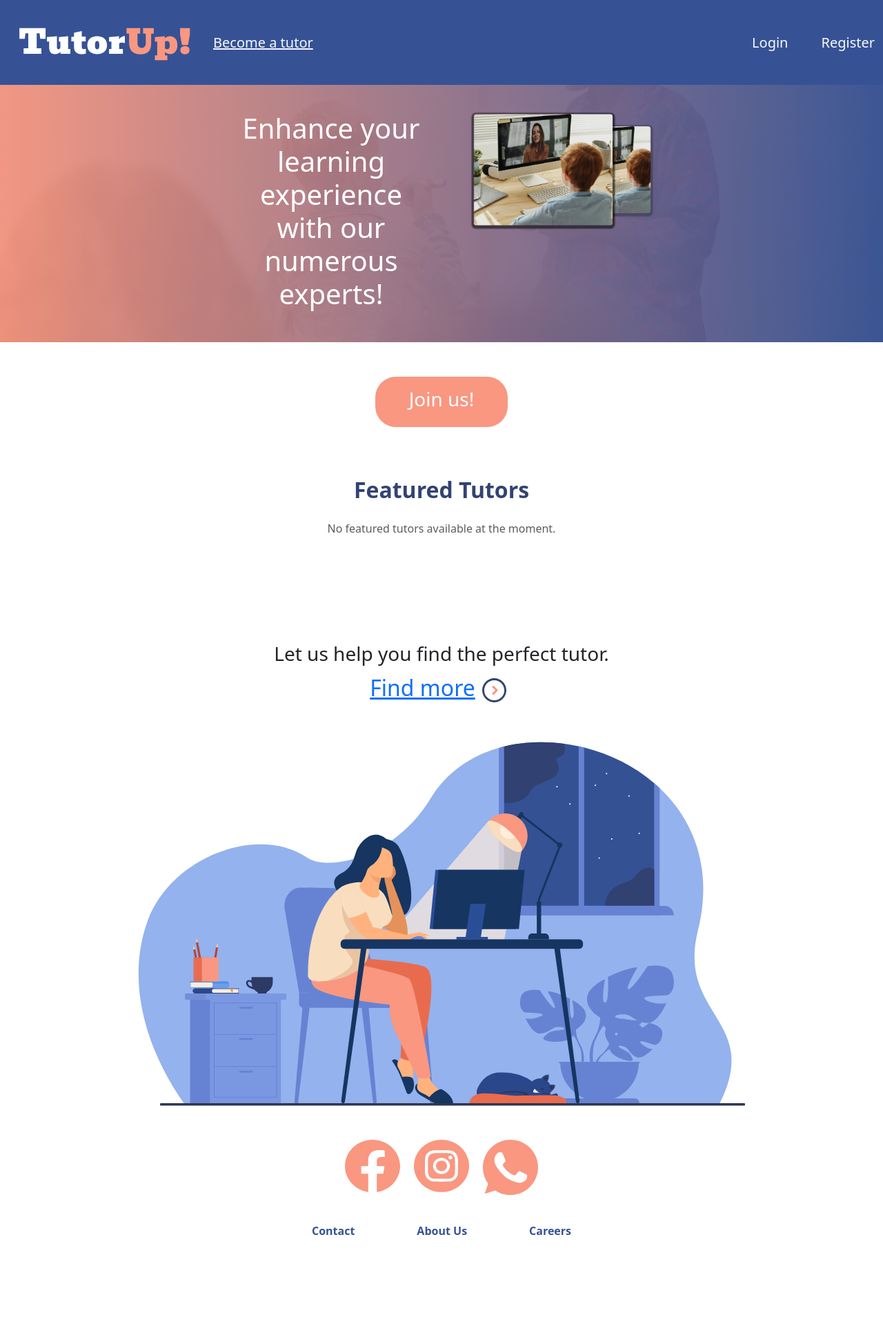
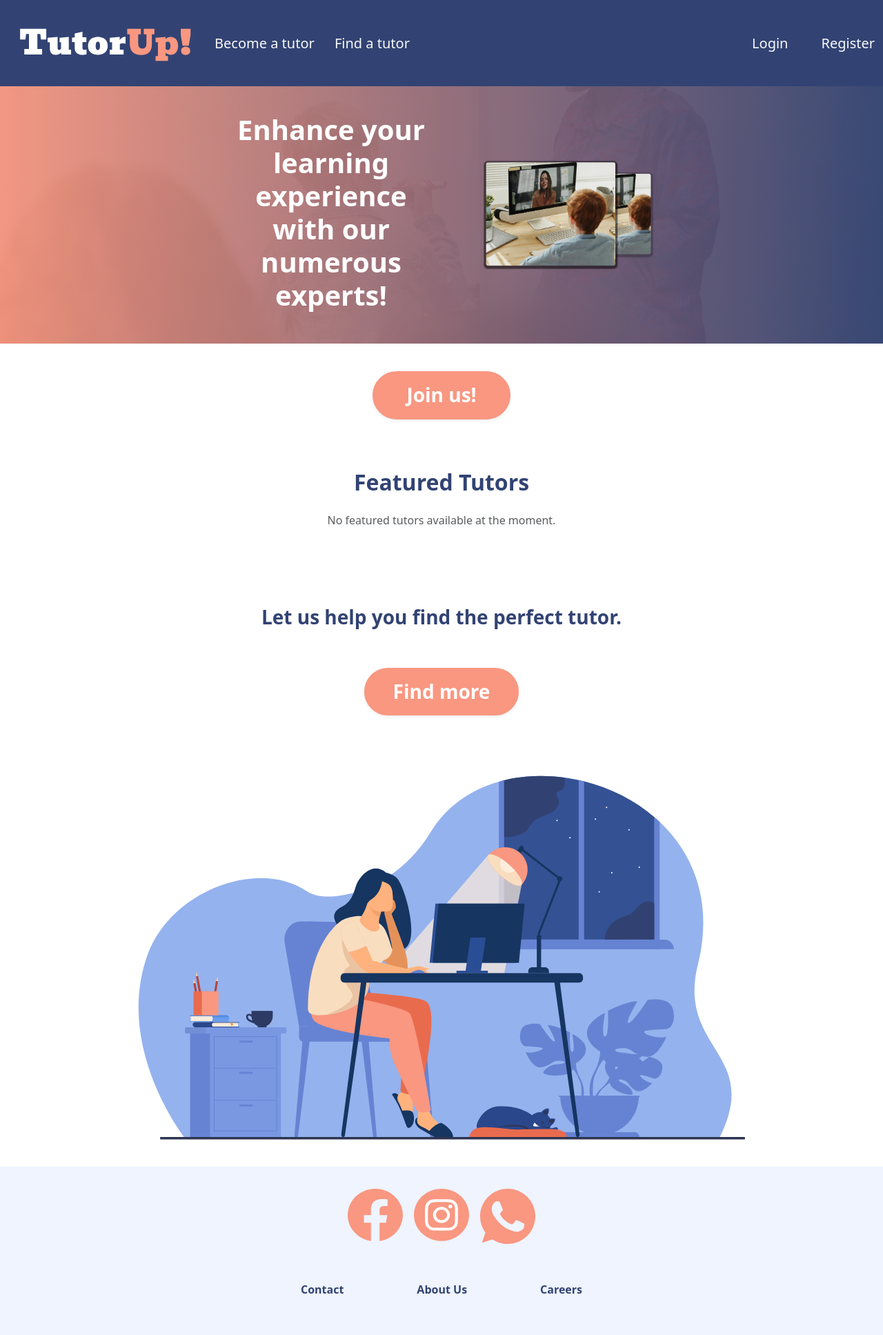
Before and after one commit to anasenjug/tutorup_default_auth, a Django app: page / in a window 1280 px wide. Shown: the whole page at 69% size. Before the commit the page ends 1790 px from the top, so only its background shows below. Run offline with Django 5.2, Linux system fonts and the light colour scheme; data that the repository does not hold is empty; some libraries are stand-ins or nearby versions.

Commit message:
Styling restructure Part 1 - Index and Base templates

```diff
--- a/tutorup/core/static/css/custom.css
+++ b/tutorup/core/static/css/custom.css
@@ -1,8 +1,8 @@
 
 :root {
-    --bs-tudarkblue: #365295;
+    --bs-tudarkblue: #324373;
     --bs-tumedblue: #6683D3;
-    --bs-tulightblue: #b7c5e2;
+    --bs-tulightblue:#EFF4FF;
     --bs-tuorange: #F99781;
 
     --bs-gradient-tutlr: linear-gradient(90deg, #365295, #F99781);
@@ -20,11 +20,69 @@
 .bg-gradient-tutud { background: var(--bs-gradient-tutud) !important; color: #fff; }
 
 /* Buttons */
-.btn-tudarkblue { background-color: var(--bs-tudarkblue); color: #fff; border: none; }
-.btn-tumedblue { background-color: var(--bs-tumedblue); color: #fff; border: none; }
-.btn-tuorange { background-color: var(--bs-tuorange); color: #000; border: none; }
+.btn-tudarkblue {
+    background-color: var(--bs-tudarkblue);
+    color: #fff;
+    border: 2px solid var(--bs-tudarkblue);
+    transition: all 0.25s ease-in-out;
+}
+.btn-tudarkblue:hover {
+    color: var(--bs-tudarkblue) !important;
+}
+.btn-tumedblue {
+    background-color: var(--bs-tumedblue);
+    color: #ffffff;
+    border: 2px solid var(--bs-tumedblue);
+    transition: all 0.25s ease-in-out;
+}
+
+.btn-tumedblue:hover {
+    color: var(--bs-tumedblue) !important;
+}
+
+.btn-tuorange {
+    background-color: var(--bs-tuorange);
+    color: #000000;
+    border: 2px solid var(--bs-tuorange);
+    transition: all 0.25s ease-in-out;
+}
+
+.btn-tuorange:hover {
+    color: var(--bs-tuorange) !important;
+}
 
 .text-tudarkblue { color: var(--bs-tudarkblue) !important; }
 .text-tumedblue { color: var(--bs-tumedblue) !important; }
 .text-tulightblue { color: var(--bs-tulightblue) !important; }
 .text-tuorange { color: var(--bs-tuorange) !important; }
+
+/* Custom App-Specific Structural Layouts */
+
+/* Fluid UI Control for the Welcome/Join Button */
+.btn-join-us {
+    min-width: 200px;
+    max-width: 100%;
+    transition: transform 0.2s ease-in-out;
+}
+.btn-join-us:hover {
+    transform: scale(1.03);
+}
+
+/* Specific Card Layout Control */
+.card-tutor {
+    background-color: #EFF4FF !important; /* Soft card tint fallback */
+}
+
+/* Enforcing strict scaling controls for dynamic profile pictures */
+.card-tutor-img {
+    height: 200px;
+    object-fit: cover;
+}
+
+/* Reusable structural utility class for small inline iconography */
+.icon-inline {
+    width: 14px;
+    height: 14px;
+    vertical-align: middle;
+    display: inline-block;
+}
--- a/tutorup/core/static/css/style.css
+++ b/tutorup/core/static/css/style.css
@@ -15,7 +15,7 @@
         left: 0;
         width: 100%;
         height: 100%;
-        background: linear-gradient(to right, #F99781, #365295);
+        background: linear-gradient(to right, #F99781, #324373);
         z-index: 1; /* Ensure gradient is behind content */
     }
 
--- a/tutorup/core/templates/base.html
+++ b/tutorup/core/templates/base.html
@@ -1,6 +1,6 @@
 {% load static %}
 <!DOCTYPE html>
-<html>
+<html lang="en">
 <head>
     <meta charset="UTF-8">
     <meta name="viewport" content="width=device-width, initial-scale=1.0">
@@ -8,22 +8,20 @@
     <link href="https://cdn.jsdelivr.net/npm/bootstrap@5.3.3/dist/css/bootstrap.min.css" rel="stylesheet" integrity="sha384-QWTKZyjpPEjISv5WaRU9OFeRpok6YctnYmDr5pNlyT2bRjXh0JMhjY6hW+ALEwIH" crossorigin="anonymous">
     <link rel="stylesheet" href="{% static 'css/style.css' %}">
     <link rel="stylesheet" href="{% static 'css/custom.css' %}">
-    <!-- Include Alpine.js -->
     <script defer src="https://cdn.jsdelivr.net/npm/alpinejs@3.x.x/dist/cdn.min.js"></script>
-    <!-- Include Bootstrap JS -->
     <script src="https://cdn.jsdelivr.net/npm/bootstrap@5.3.3/dist/js/bootstrap.bundle.min.js" integrity="sha384-YvpcrYf0tY3lHB60NNkmXc5s9fDVZLESaAA55NDzOxhy9GkcIdslK1eN7N6jIeHz" crossorigin="anonymous" defer></script>
-    <!-- Custom CSS for banner -->
     <script src="https://unpkg.com/htmx.org@1.8.4"></script>
 </head>
 <body>
-    <nav class="navbar navbar-expand-lg navbar-light fs-5 bg-tudarkblue">
+    <nav class="navbar navbar-expand-lg navbar-dark fs-5 bg-tudarkblue">
         <div class="container-fluid">
-            <a class="navbar-brand" style="padding: 15px;" href="/">
-                <img src= "{% static 'images/TutorUp.svg' %}" alt="tutor up logo" >
+            <a class="navbar-brand p-3" href="/">
+                <img src="{% static 'images/TutorUp.svg' %}" alt="tutor up logo">
             </a>
             <div class="me-auto">
                 {% if not user.is_authenticated or user.user_type == 'student' %}
-                    <a href="{% url 'register_tutor' %}" class="text-light">Become a tutor</a>
+                    <a href="{% url 'register_tutor' %}" class="text-light text-decoration-none me-4">Become a tutor</a>
+                    <a href="{% url 'tutor_search' %}" class="text-light text-decoration-none">Find a tutor</a>
                 {% endif %}
             </div>
             <div class="d-flex justify-content-end align-items-center" x-data="{ userLoggedIn: {{ user.is_authenticated|yesno:'true,false' }}, userType: '{{ user.profile.user_type|default:'' }}' }">
@@ -36,16 +34,15 @@
                 <template x-if="userLoggedIn">
                     <div class="d-flex">
                         {% if user.is_authenticated and user.user_type == 'tutor' %}
-                            <a href="{% url 'tutor_profile_view' user.id %}" class="nav-link me-4">My Profile</a>
+                            <a href="{% url 'tutor_profile_view' user.id %}" class="nav-link me-4 text-light">My Profile</a>
                         {% endif %}
-                        <form action="{% url 'logout' %}" method="post" style="display:none;">
+                        <form action="{% url 'logout' %}" method="post" class="d-none">
                             {% csrf_token %}
                             <button type="submit" id="logoutBtn"></button>
                         </form>
                         <button class="nav-link ms-4 text-light" onclick="document.getElementById('logoutBtn').click();">
                             Logout
                         </button>
-
                     </div>
                 </template>
             </div>
@@ -58,35 +55,36 @@
     {% block content %}
     {% endblock %}
 
-
-
-<footer>
-    <div class="d-flex justify-content-center">
+    <footer class="py-4 bg-tulightblue">
+        <div class="d-flex justify-content-center mb-3">
             <a href="#">
-        <div class="icon-containerimgs" style="padding:10px;">
-        <line y1="0.5" x2="1621" y2="0.5" stroke="#365295"/>
+                <div class="icon-containerimgs p-2">
                     <img src="{% static 'images/facebook.svg' %}" alt="facebook logo">
                 </div>
             </a>
             <a href="#">
-        <div class="icon-containerimgs" style="padding:10px;">
+                <div class="icon-containerimgs p-2">
                     <img src="{% static 'images/insta.svg' %}" alt="instagram logo">
                 </div>
             </a>
             <a href="#">
-        <div class="icon-containerimgs" style="padding:10px;">
+                <div class="icon-containerimgs p-2">
                     <img src="{% static 'images/whatsapp.svg' %}" alt="whatsapp logo">
                 </div>
             </a>
-
-</div>
-<div class="d-flex justify-content-center footer-links">
-    <div class="icon-container"><a href="{% url 'contact_us' %}">Contact</a></div>
-    <div class="icon-container"><a href="{% url 'about_us' %}">About Us</a></div>
-    <div class="icon-container"><a href="#">Careers</a></div>
-
         </div>
 
+        <div class="d-flex justify-content-center footer-links">
+            <div class="icon-container mx-2">
+                <a href="{% url 'contact_us' %}" class="text-decoration-none text-tudarkblue fw-semibold">Contact</a>
+            </div>
+            <div class="icon-container mx-2">
+                <a href="{% url 'about_us' %}" class="text-decoration-none text-tudarkblue fw-semibold">About Us</a>
+            </div>
+            <div class="icon-container mx-2">
+                <a href="#" class="text-decoration-none text-tudarkblue fw-semibold">Careers</a>
+            </div>
+        </div>
     </footer>
 </body>
 </html>
--- a/tutorup/core/templates/index.html
+++ b/tutorup/core/templates/index.html
@@ -7,14 +7,14 @@
     <div class="content">
         <template x-if="currentPage === 'index'">
             <div class="container">
-                <div class="row">
+                <div class="row align-items-center">
                     <div class="col-md-6">
-                        <h1>Enhance your
+                        <h1 class="text-tudarblue fw-bold">Enhance your
                             learning experience with
                             our numerous experts!</h1>
                     </div>
                     <div class="col-md-6">
-                        <img src="{% static 'images/indexbannerimg.png' %}" alt="Banner Image" class="img-fluid" style="padding-left:10%;">
+                        <img src="{% static 'images/indexbannerimg.png' %}" alt="Banner Image" class="img-fluid ps-md-5">
                     </div>
                 </div>
             </div>
@@ -25,14 +25,12 @@
 {% endblock %}
 
 
-
-
 {# Using Django for the check whether to render this div because the hidden content doesn't present in the page's HTML unlike Alpine #}
 {% block content %}
     {% if not user.is_authenticated %}
-        <div class="d-flex justify-content-center mt-4" >
-            <a href="{% url 'register_student' %}" class="btn orangebtn" style="background-color: #F99781 !important; color: white !important; width: 15%; margin-top: 2%; padding: 15px; border-radius: 30px;">
-                <h3>Join us!</h3>
+        <div class="d-flex justify-content-center mt-4 pt-3" >
+            <a href="{% url 'register_student' %}" class="btn btn-tuorange btn-join-us text-white rounded-pill p-3 shadow-sm">
+                <h3 class="mb-0 px-4 fw-semibold">Join us!</h3>
             </a>
         </div>
     {% endif %}
@@ -40,7 +38,7 @@
 <script>
     var tutorProfileUrl = "{% url 'tutor_profile_view' pk=0 %}";
 </script>
-<div class="d-flex justify-content-center mt-4 mb-5" style="padding-bottom: 7%;">
+<div class="d-flex justify-content-center mt-4 mb-5 pb-5">
     <!-- Alpine Component Root Container -->
     <div x-data="{
         tutors: [],
@@ -53,50 +51,49 @@
         }
     }" x-init="loadTutors()" class="container mt-5">
 
-        <h2 class="text-center mb-4" style="color: #324373; font-weight: bold;">Featured Tutors</h2>
+        <h2 class="text-center mb-4 text-tudarkblue fw-bold">Featured Tutors</h2>
 
         <!-- Small Vertical Cards Grid Structure -->
-        <div class="row g-4" x-show="tutors.length > 0">
+        <div class="row g-4 " x-show="tutors.length > 0">
             <template x-for="tutor in tutors" :key="tutor.id">
                 <div class="col-md-3">
-
                     <!-- Vertical Card Wrapper -->
-                    <div class="card shadow-sm p-0 h-100 position-relative overflow-hidden" style="border: none; background-color: #EFF4FF; border-radius: 8px;">
+                    <div class="card card-tutor shadow-sm p-0 h-100 position-relative overflow-hidden border-0 rounded-3">
 
                         <!-- Top Image Block -->
                         <img :src="tutor.profile_picture || 'https://placeholder.com'"
                              :alt="tutor.first_name + ' profile picture'"
-                             class="card-img-top"
-                             style="height: 200px; object-fit: cover;">
+                             class="card-img-top card-tutor-img"
+                             >
 
                         <!-- Card Body Details -->
-                        <div class="card-body p-3 d-flex flex-column">
+                        <div class="card-body p-3 d-flex flex-column bg-tulightblue">
 
-                            <h5 class="card-title mb-1 fw-bold" style="color: #324373;"
+                            <h5 class="card-title mb-1 fw-bold text-tudarkblue"
                                 x-text="tutor.first_name + ' ' + (tutor.last_name ? tutor.last_name.charAt(0) + '.' : '')">
                             </h5>
 
                             <div class="d-flex justify-content-between align-items-center mb-2">
                                 <div class="d-flex align-items-center gap-1 text-muted small">
-                                    <span class="fw-bold text-dark" x-text="tutor.rating || '0.0'"></span>
+                                    <span class="fw-bold text-dark" x-text="tutor.rating || 'none'"></span>
                                     <span x-text="'(' + (tutor.review_count || 0) + ')'"></span>
-                                    <span style="color: #FFC107;">
+                                    <span class="text-warning d-flex align-items-center">
                                         <!-- Inline width/height styles enforce strict scaling controls -->
-                                        <img src="{% static 'images/star.svg' %}" alt="star icon" style="width: 14px; height: 14px; vertical-align: middle;">
+                                        <img src="{% static 'images/star.svg' %}" alt="star icon" class="icon-inline">
                                     </span>
                                 </div>
-                                <span class="fw-bold small" style="color: #324373;">
-                                    $<span x-text="tutor.hourly_rate || 0"></span>/hr
+                                <span class="fw-bold small text-tudarkblue">
+                                    $<span x-text="tutor.hourly_rate || N/A"></span>/hr
                                 </span>
                             </div>
 
                             <p class="card-text text-muted small mb-3">
-                                <img src="{% static 'images/location.svg' %}" alt="location icon" style="width: 14px; height: 14px; vertical-align: middle;"> <span x-text="tutor.location || 'Online'"></span>
+                                <img src="{% static 'images/location.svg' %}" alt="location icon" class="icon-inline"> <span x-text="tutor.location || 'Online'"></span>
                             </p>
 
                             <!-- Bottom Action Center Layout -->
                             <div class="d-flex flex-column gap-2 mt-auto">
-                                <a :href="tutor.profile_url" class="btn btn-sm py-2 fw-semibold text-white text-decoration-none text-center" style="background-color: #324373; border: none; border-radius: 20px;">
+                                <a :href="tutor.profile_url" class="btn btn-tudarkblue btn-sm py-2 fw-semibold text-white text-decoration-none text-center rounded-pill">
                                     Learn more
                                 </a>
                             </div>
@@ -116,15 +113,18 @@
 </div>
 
 
+<div class="container my-4">
+    <h3 class="text-center text-secondary fw-semibold text-tudarkblue">Let us help you find the perfect tutor.</h3>
+    <div class="d-flex justify-content-center mt-3">
+        <div class="d-flex justify-content-center mt-4 pt-3" >
+            <a href="{% url 'tutor_search' %}" class="btn btn-tuorange btn-join-us text-white rounded-pill p-3 shadow-sm">
+                <h3 class="mb-0 px-4 fw-semibold">Find more</h3>
+            </a>
+        </div>
+    </div>
 </div>
 
-        <h3 style="text-align: center;">Let us help you find the perfect tutor.</h3>
-            {# Using Django for the check whether to render this div because the hidden content doesn't present in the page's HTML #}
-            <div class="d-flex justify-content-center" >
-                <a class="d-flex justify-content-center" href="{% url 'tutor_search' %}"><h2>Find more<img src="{% static 'images/more.svg' %}" alt="more button" style="padding:10px;"></h2></a>
-            </div>
-
-<div class="d-flex justify-content-center">
-    <img src="{% static 'images/deco_img.svg' %}" alt="lady sitting on computer">
+<div class="d-flex justify-content-center mt-5">
+    <img src="{% static 'images/deco_img.svg' %}" alt="lady sitting on computer" class="img-fluid">
 </div>
 {% endblock %}
--- a/tutorup/core/templates/partials/tutor_search_results.html
+++ b/tutorup/core/templates/partials/tutor_search_results.html
@@ -93,7 +93,7 @@
                     hx-get="?page={{ tutors.next_page_number }}{% if query_params %}&{{ query_params }}{% endif %}"
                     hx-target="#search-results"
                     hx-swap="outerHTML"
-                    class="btn btn-sm btn-secondary">
+                    class="btn btn-sm btn-tumedblue">
                     Next
                 </button>
             {% endif %}
```
Also changed, not shown: tutorup/core/static/images/star.svg. Lines whose indentation alone changed are shown as unchanged.
